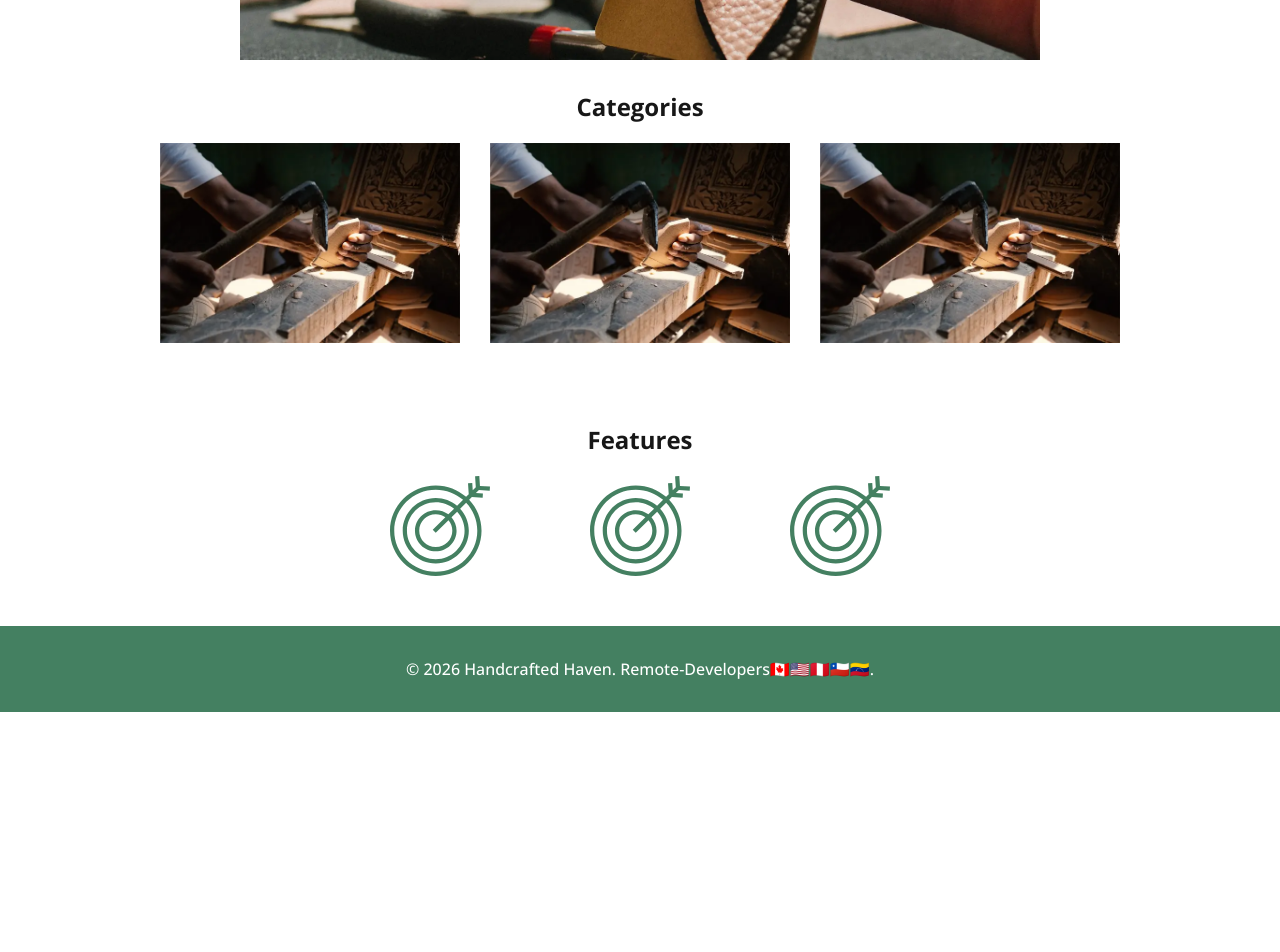
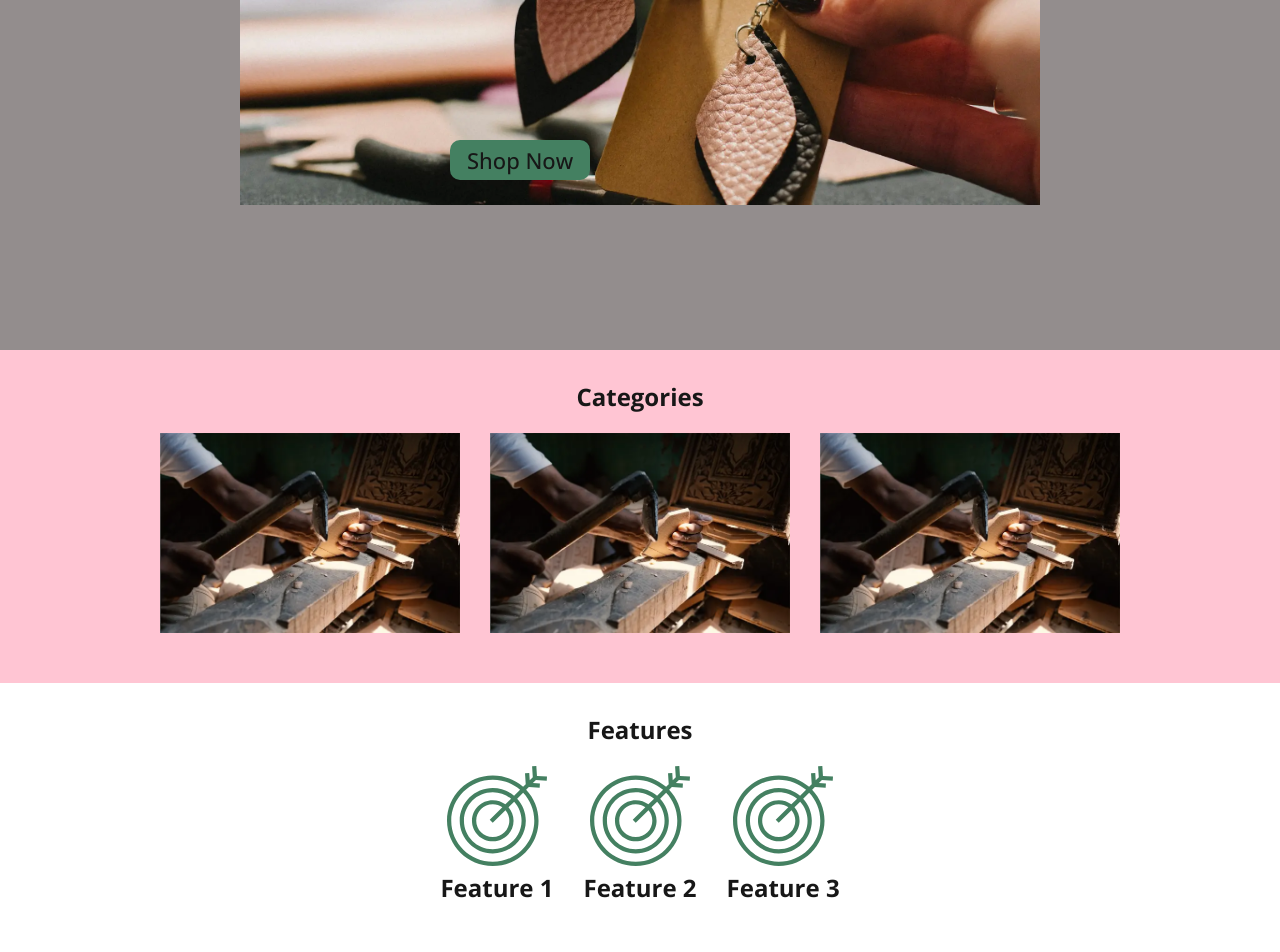
Before and after one commit to smondragondev/handcrafted-haven, a Next.js app: page / in a window 1280 px wide. Shown: the part 560-1512 px from the top of the page. Before the commit the page ends 1272 px from the top, so only its background shows below. Built offline with nearby package versions, Linux system fonts and the light colour scheme.

Commit message:
Add mobile hero image and refactor categories and features sections

```diff
--- a/src/app/globals.css
+++ b/src/app/globals.css
@@ -3,12 +3,12 @@
   --foreground: #171717;
 }
 
-@media (prefers-color-scheme: dark) {
+/* @media (prefers-color-scheme: dark) {
   :root {
     --background: #0a0a0a;
     --foreground: #ededed;
   }
-}
+} */
 
 html {
   height: 100%;
--- a/src/app/page.module.css
+++ b/src/app/page.module.css
@@ -1,13 +1,16 @@
 .page {
-  --background: #fafafa;
-  --foreground: #fff;
+  --background: #ffffff;
+  --foreground: #171717;
+  --gray-background: #938d8d;
 
-  --text-primary: #000;
-  --text-secondary: #666;
+  --text-primary: #171717;
+  --text-secondary: #FFC5D3;
 
-  --button-primary-hover: #383838;
-  --button-secondary-hover: #f2f2f2;
-  --button-secondary-border: #ebebeb;
+  --button-primary: #448061;
+  --button-secondary: #FFC5D3;
+  --button-primary-hover: #D2FFC4;
+  --button-secondary-hover: #ee92a7;
+  --button-secondary-border: #ADFFF5;
 
   display: flex;
   flex: 1;
@@ -22,72 +25,61 @@
   display: flex;
   flex: 1;
   width: 100%;
-  max-width: 800px;
   flex-direction: column;
-  align-items: flex-start;
   justify-content: space-between;
-  background-color: var(--foreground);
-  padding: 120px 60px;
+  background-color: var(--background);
 }
+
 
 .hero {
   display: flex;
   justify-content: center;
   align-items: center;
+  flex-direction: column;
+  background-color: var(--gray-background);
+  min-height: 100dvh;
 }
 
-.categories{
+.hero-image {
+  display: none;
+}
+
+.hero-mobile-image {
+  display: block;
+}
+
+.categories {
   padding: 30px;
   text-align: center;
+  background-color: var(--button-secondary);
 }
 
-.categories div{
+.categories-container {
+  flex-direction: column;
   padding: 20px 0;
   display: flex;
   justify-content: center;
+  align-items: center;
   gap: 30px;
 }
 
-.features{
+.features {
   padding: 30px;
   text-align: center;
+  min-height: 50dvh;
 }
 
-.features div{
+.features-container {
   padding: 20px 0;
   display: flex;
   justify-content: center;
+  align-items: center;
+  flex-direction: column;
+  gap: 30px;
 }
 
-.intro {
-  display: flex;
-  flex-direction: column;
-  align-items: flex-start;
-  text-align: left;
-  gap: 24px;
-}
-
-.intro h1 {
-  max-width: 320px;
-  font-size: 40px;
-  font-weight: 600;
-  line-height: 48px;
-  letter-spacing: -2.4px;
-  text-wrap: balance;
-  color: var(--text-primary);
-}
-
-.intro p {
-  max-width: 440px;
-  font-size: 18px;
-  line-height: 32px;
-  text-wrap: balance;
-  color: var(--text-secondary);
-}
-
-.intro a {
-  font-weight: 500;
-  color: var(--text-primary);
+.features ul {
+  list-style: none;
 }
 
 .ctas {
@@ -96,7 +88,10 @@
   width: 100%;
   max-width: 440px;
   gap: 16px;
-  font-size: 14px;
+  font-size: 22px;
+  position: absolute;
+  bottom: 140px;
+  left: 50x;
 }
 
 .ctas a {
@@ -105,7 +100,7 @@
   align-items: center;
   height: 40px;
   padding: 0 16px;
-  border-radius: 128px;
+  border-radius: 10px;
   border: 1px solid transparent;
   transition: 0.2s;
   cursor: pointer;
@@ -114,8 +109,8 @@
 }
 
 a.primary {
-  background: var(--text-primary);
-  color: var(--background);
+  background: var(--button-primary);
+  color: var(--text-primary);
   gap: 8px;
 }
 
@@ -136,22 +131,33 @@ a.secondary {
   }
 }
 
-@media (max-width: 600px) {
-  .main {
-    padding: 48px 24px;
+@media (min-width: 600px) {
+
+  .hero-image {
+    display: block;
   }
 
-  .intro {
-    gap: 16px;
+  .hero-mobile-image {
+    display: none;
   }
 
-  .intro h1 {
-    font-size: 32px;
-    line-height: 40px;
-    letter-spacing: -1.92px;
+  .categories-container {
+    flex-direction: row;
+    flex-wrap: wrap;
+  }
+
+  .features-container {
+    flex-direction: row;
+    flex-wrap: wrap;
+  }
+
+  .ctas {
+    bottom: 60px;
+    left: 450px;
   }
 }
 
+/*
 @media (prefers-color-scheme: dark) {
 
 
@@ -166,4 +172,4 @@ a.secondary {
     --button-secondary-hover: #1a1a1a;
     --button-secondary-border: #1a1a1a;
   }
-}
+} */
--- a/src/app/page.tsx
+++ b/src/app/page.tsx
@@ -2,75 +2,76 @@ import Image from "next/image";
 import styles from "./page.module.css";
 
 export default function Home() {
+  const features = [
+    { title: "Feature 1", image: "/feature.svg" },
+    { title: "Feature 2", image: "/feature.svg" },
+    { title: "Feature 3", image: "/feature.svg" },
+  ];
+
+  const categories = [
+    { title: "Category 1", image: "/category.webp" },
+    { title: "Category 2", image: "/category.webp" },
+    { title: "Category 3", image: "/category.webp" },
+  ];
+
   return (
-    <div>
+    <div className={styles.page}>
       {/* Header */}
-      <main>
+      <main className={styles.main}>
         {/* Hero Section */}
         <section className={styles.hero}>
           <Image
-            className={styles.logo}
             src="/hero-image.webp"
             alt="Handcrafted objects"
             width={800}
             height={510}
+            className={styles["hero-image"]}
             priority
           />
+          <Image
+            src="/hero-image-mobile.webp"
+            width={560}
+            height={357}
+            className={styles["hero-mobile-image"]}
+            alt="Handcrafted objects"
+          />
+          <div className={styles.ctas}>
+            <a className={styles.primary}>Shop Now</a>
+          </div>
         </section>
         {/* Shop by categories */}
         <section className={styles.categories}>
           <h1>Categories</h1>
-            <div>
+          <div className={styles["categories-container"]}>
+            {categories.map((category, index) => (
               <Image
-                  src="/category.webp"
-                  alt="Some category"
+                key={index}
+                src={category.image}
+                alt={category.title}
                 width={300}
                 height={200}
                 priority
               />
-               <Image
-                  src="/category.webp"
-                  alt="Some category"
-                  width={300}
-                  height={200}
-                  priority
-                />
-               <Image
-                  src="/category.webp"
-                  alt="Some category"
-                  width={300}
-                  height={200}
-                  priority
-                />
+            ))}
           </div>
         </section>
         {/* Features */}
         <section className={styles.features}>
           <h1>Features</h1>
-            <div>
+          <ul className={styles["features-container"]}>
+            {features.map((feature, index) => (
+              <li key={index}>
                 <Image
-                  src="/feature.svg"
-                  alt="Some category"
-                  width={200}
+                  src={feature.image}
+                  alt={feature.title}
                   height={100}
+                  width={100}
                   priority
                 />
-               <Image
-                  src="/feature.svg"
-                  alt="Some category"
-                  width={200}
-                  height={100}
-                  priority
-                />
-               <Image
-                  src="/feature.svg"
-                  alt="Some category"
-                  width={200}
-                  height={100}
-                  priority
-                />
-
-            </div>
+                <h2>{feature.title}</h2>
+              </li>
+            ))}
+          </ul>
         </section>
       </main>
       {/* Footer */}
```
Also changed, not shown: public/hero-image-mobile.webp (added). Lines whose indentation alone changed are shown as unchanged.
